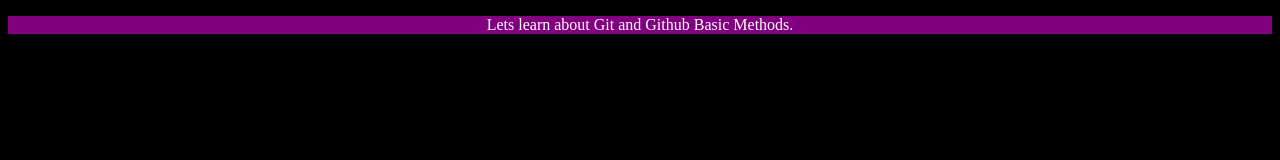
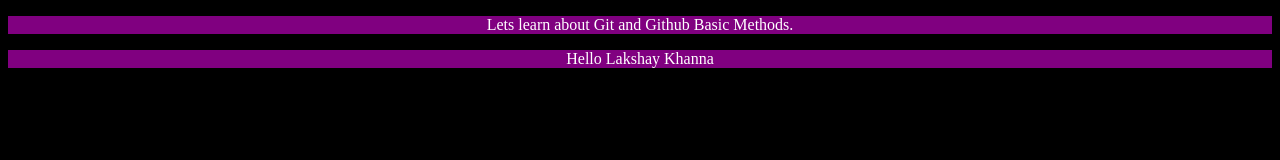
Before and after one commit to Lakshay7891/Git-and-GitHub, a plain HTML site: page index.html in a window 1280 px wide. Drawn offline with Linux system fonts and the light colour scheme.

Commit message:
new Commit

```diff
--- a/index.html
+++ b/index.html
@@ -8,5 +8,6 @@
 </head>
 <body>
     <p>Lets learn about Git and Github Basic Methods.</p>
+    <p>Hello Lakshay Khanna</p>
 </body>
 </html>
```
